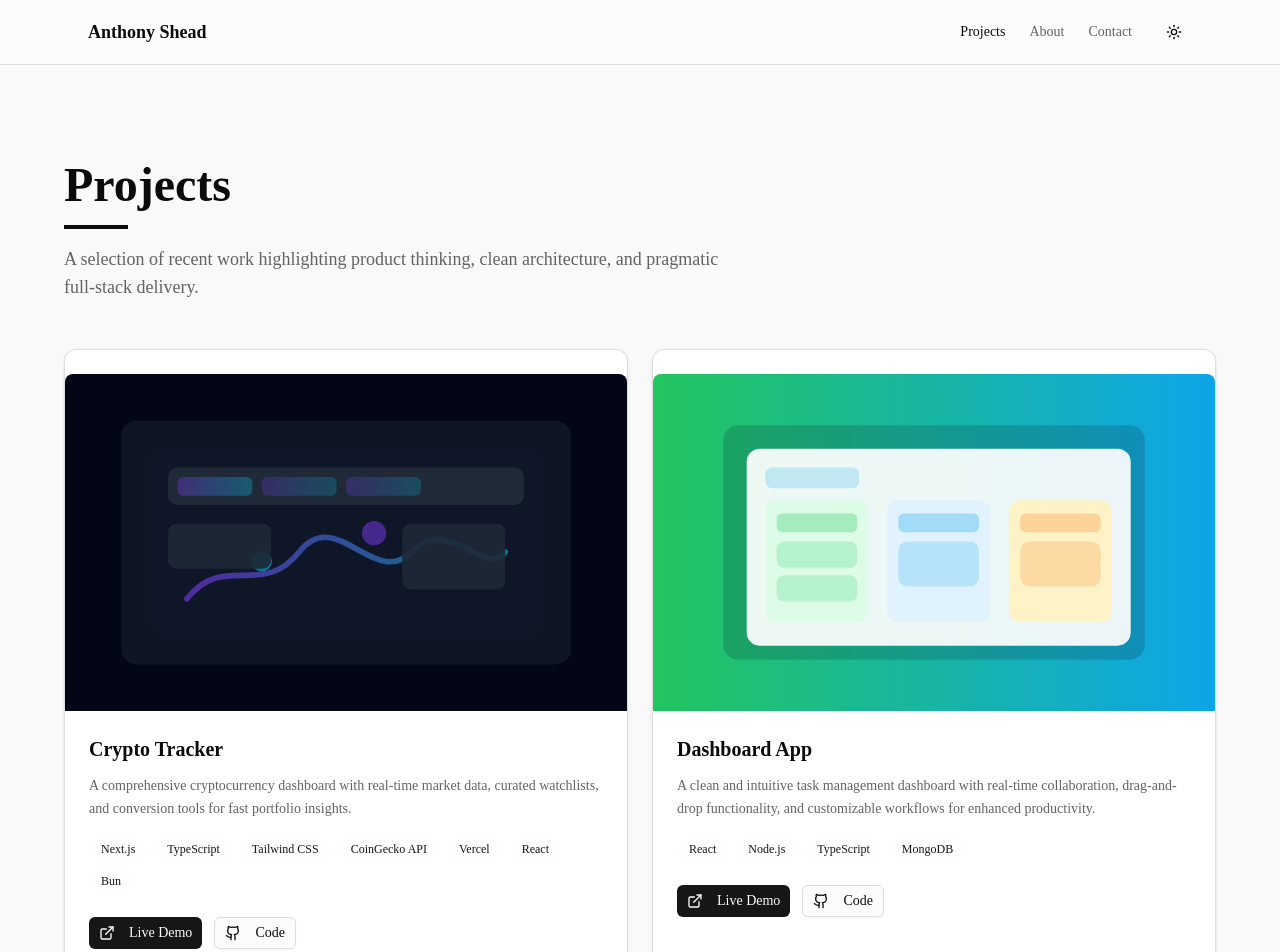
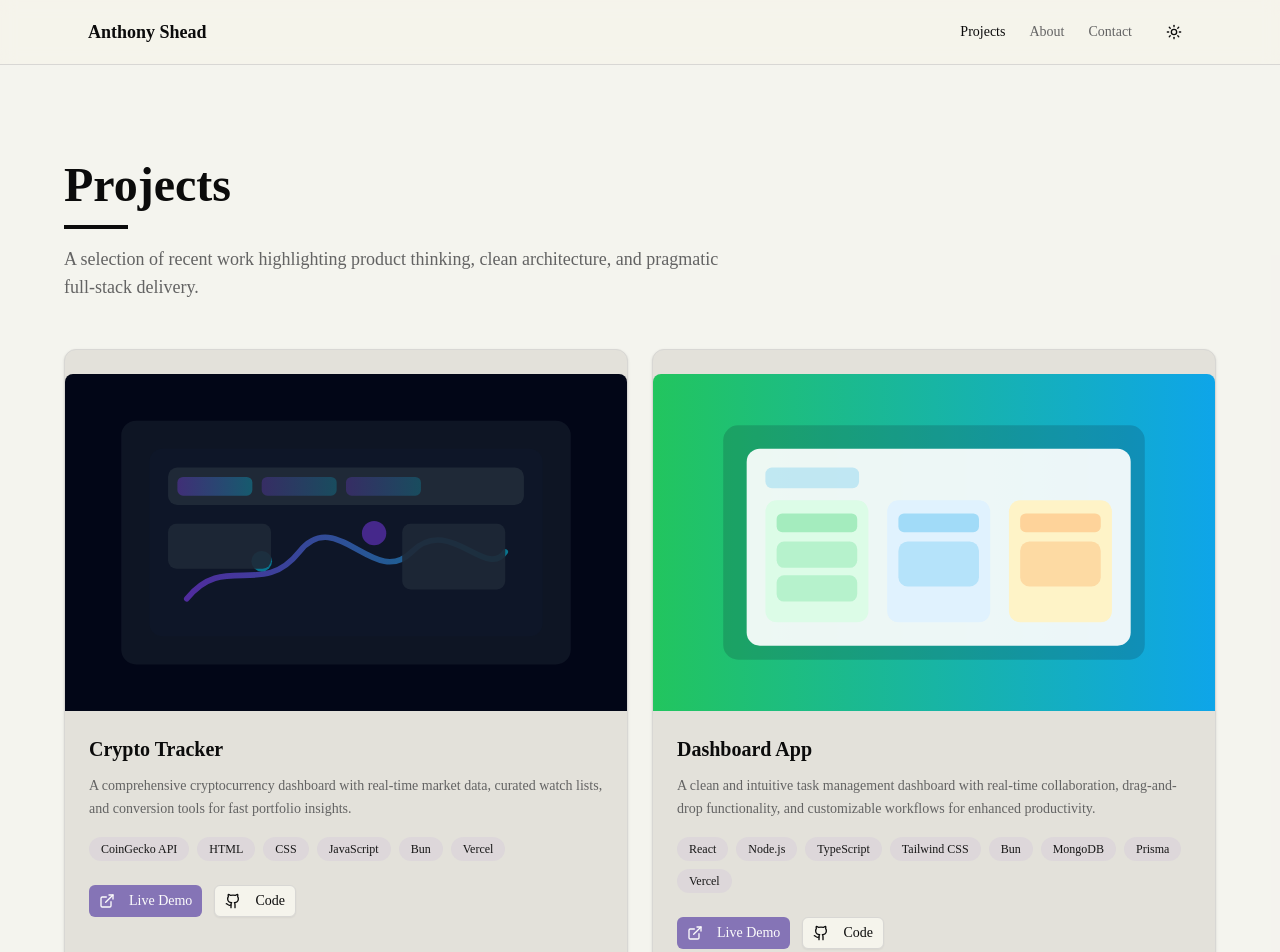
Before and after one commit to Drakeze/Portfolio, a Next.js app: page /projects in a window 1280 px wide. Shown: the top 952 px of the page. Built offline with nearby package versions, Linux system fonts and the light colour scheme.

Commit message:
(feat): Styles
-changed colors light / dark mode
- vercal speed intergration

```diff
--- a/app/about/page.tsx
+++ b/app/about/page.tsx
@@ -19,34 +19,6 @@ const aboutParagraphs = [
   "Hi, I’m Anthony Shead — a full-stack developer who loves turning ideas into intuitive products. I’m steadily working toward polyglot-level proficiency while completing the IBM Full-Stack JavaScript Developer certification and expanding the service catalog for my studio, Soren Tech.",
   "Right now my toolkit leans on Next.js, TypeScript, Tailwind CSS, and MongoDB, and I’m actively leveling up my backend automation and cloud workflows with Python, Redis, Docker, and AWS. Every engagement is an opportunity to blend user-centered thinking with reliable engineering.",
   "Outside of code you’ll find me in the pool, at the gym, or exploring new games — all outlets that keep me creative and balanced. If you’d like to collaborate, let’s connect! I run two GitHub accounts (Drakeze and DrakezeWinds) so feel free to explore both.",
-]
-
-const skills: SkillCategory[] = [
-  {
-    category: "Frontend",
-    icon: <Code className="h-5 w-5" />,
-    technologies: ["React", "Next.js", "TypeScript", "Tailwind CSS", "HTML", "CSS"],
-  },
-  {
-    category: "Backend",
-    icon: <Zap className="h-5 w-5" />,
-    technologies: ["Node.js", "MongoDB", "Prisma", "REST APIs", "Server Actions"],
-  },
-  {
-    category: "Tools",
-    icon: <Users className="h-5 w-5" />,
-    technologies: ["Git & GitHub", "Vercel", "Bun"],
-  },
-  {
-    category: "Exploring Next (Backend)",
-    icon: <Zap className="h-5 w-5" />,
-    technologies: ["Python", "Redis", "Docker"],
-  },
-  {
-    category: "Currently Learning (Cloud)",
-    icon: <Users className="h-5 w-5" />,
-    technologies: ["AWS", "Analytics", "Testing Libraries"],
-  },
 ]
 
 const experiences = [
@@ -163,7 +135,8 @@ export default function AboutPage() {
           </div>
         </div>
 
-        <SkillsSection skills={skills} title="Skills & Focus Areas" className="mb-12" />
+        <SkillsSection />
+
         <div className="border-t pt-12 space-y-8">
           <Card className="p-6">
             <div className="flex items-center gap-2 mb-4">
--- a/app/globals.css
+++ b/app/globals.css
@@ -5,23 +5,23 @@
 
 :root {
   /* Neutral color palette for clean, minimal portfolio */
-  --background: oklch(0.99 0 0);
+  --background: oklch(0.965 0.01 95); /* warm light gray */
   --foreground: oklch(0.15 0 0);
-  --card: oklch(1 0 0);
+  --card: oklch(0.91 0.01 95); /* soft contrast gray */
   --card-foreground: oklch(0.15 0 0);
   --popover: oklch(1 0 0);
   --popover-foreground: oklch(0.15 0 0);
-  --primary: oklch(0.2 0 0);
+  --primary: oklch(0.60 0.10 295); /* pastel lavender */
   --primary-foreground: oklch(0.99 0 0);
   --secondary: oklch(0.96 0 0);
   --secondary-foreground: oklch(0.2 0 0);
   --muted: oklch(0.96 0 0);
   --muted-foreground: oklch(0.5 0 0);
-  --accent: oklch(0.95 0 0);
+  --accent: oklch(0.68 0.12 305);  /* soft pink hover */
   --accent-foreground: oklch(0.2 0 0);
   --destructive: oklch(0.55 0.22 25);
   --destructive-foreground: oklch(0.99 0 0);
-  --border: oklch(0.9 0 0);
+  --border: oklch(0.88 0.005 95);
   --input: oklch(0.9 0 0);
   --ring: oklch(0.4 0 0);
   --chart-1: oklch(0.65 0.15 250);
@@ -42,23 +42,23 @@
 
 .dark {
   /* Dark mode with high contrast for readability */
-  --background: oklch(0.12 0 0);
+  --background: oklch(0.18 0.01 95); /* soft warm charcoal */
   --foreground: oklch(0.98 0 0);
-  --card: oklch(0.15 0 0);
+  --card: oklch(0.22 0.01 95); /* lifted surface */
   --card-foreground: oklch(0.98 0 0);
   --popover: oklch(0.15 0 0);
   --popover-foreground: oklch(0.98 0 0);
-  --primary: oklch(0.98 0 0);
+  --primary: oklch(0.72 0.08 295); /* soft lavender */
   --primary-foreground: oklch(0.12 0 0);
-  --secondary: oklch(0.25 0 0);
+  --secondary: oklch(0.26 0.005 95);
   --secondary-foreground: oklch(0.98 0 0);
-  --muted: oklch(0.25 0 0);
+  --muted: oklch(0.26 0.005 95);
   --muted-foreground: oklch(0.65 0 0);
-  --accent: oklch(0.28 0 0);
+  --accent: oklch(0.62 0.10 305); /* pastel pink */
   --accent-foreground: oklch(0.98 0 0);
   --destructive: oklch(0.45 0.18 25);
   --destructive-foreground: oklch(0.98 0 0);
-  --border: oklch(0.25 0 0);
+  --border: oklch(0.30 0.005 95);
   --input: oklch(0.25 0 0);
   --ring: oklch(0.6 0 0);
   --chart-1: oklch(0.65 0.15 250);
--- a/app/layout.tsx
+++ b/app/layout.tsx
@@ -1,7 +1,7 @@
 import type React from "react"
 import type { Metadata } from "next"
 import { Analytics } from "@vercel/analytics/next"
-
+import { SpeedInsights } from "@vercel/speed-insights/next"
 import { Footer } from "@/components/footer"
 import { Navigation } from "@/components/navigation"
 import { ThemeProvider } from "@/components/theme-provider"
--- /dev/null
+++ b/components/sections/skillsection.tsx
@@ -0,0 +1,81 @@
+"use client";
+
+import { Code, Zap, Users } from "lucide-react";
+import { Card } from "@/components/ui/card";
+
+type SkillCategory = {
+  category: string;
+  icon: React.ReactNode;
+  technologies: string[];
+};
+
+export default function SkillsSection() {
+  const skills: SkillCategory[] = [
+    {
+      category: "Frontend",
+      icon: <Code className="h-5 w-5" />,
+      technologies: [
+        "React",
+        "Next.js",
+        "TypeScript",
+        "Tailwind CSS",
+        "HTML",
+        "CSS",
+      ],
+    },
+    {
+      category: "Backend",
+      icon: <Zap className="h-5 w-5" />,
+      technologies: [
+        "Node.js",
+        "MongoDB",
+        "Prisma",
+        "REST APIs",
+        "Server Actions",
+      ],
+    },
+    {
+      category: "Tools",
+      icon: <Users className="h-5 w-5" />,
+      technologies: ["Git & GitHub", "Vercel", "Bun"],
+    },
+    {
+      category: "Exploring Next (Backend)",
+      icon: <Zap className="h-5 w-5" />,
+      technologies: ["Python", "Redis", "Docker"],
+    },
+    {
+      category: "Currently Learning (Cloud)",
+      icon: <Users className="h-5 w-5" />,
+      technologies: ["AWS", "Analytics", "Testing Libraries"],
+    },
+  ];
+
+  return (
+    <section className="mb-12">
+      <h2 className="text-2xl font-semibold mb-6">
+        Skills & Focus Areas
+      </h2>
+
+      <div className="grid gap-6 sm:grid-cols-2 lg:grid-cols-3">
+        {skills.map((skill) => (
+          <Card
+            key={skill.category}
+            className="p-5 hover:shadow-md transition"
+          >
+            <div className="flex items-center gap-2 mb-3">
+              {skill.icon}
+              <h3 className="font-medium">{skill.category}</h3>
+            </div>
+
+            <ul className="space-y-1 text-sm text-muted-foreground">
+              {skill.technologies.map((tech) => (
+                <li key={tech}>• {tech}</li>
+              ))}
+            </ul>
+          </Card>
+        ))}
+      </div>
+    </section>
+  );
+}
--- a/lib/projects.ts
+++ b/lib/projects.ts
@@ -11,9 +11,9 @@ export const projects: Project[] = [
   {
     title: "Crypto Tracker",
     description:
-      "A comprehensive cryptocurrency dashboard with real-time market data, curated watchlists, and conversion tools for fast portfolio insights.",
+      "A comprehensive cryptocurrency dashboard with real-time market data, curated watch lists, and conversion tools for fast portfolio insights.",
     image: "/projects/crypto-tracker.svg",
-    tags: ["Next.js", "TypeScript", "Tailwind CSS", "CoinGecko API", "Vercel", "React","Bun"],
+    tags: ["CoinGecko API", "HTML", "CSS", "JavaScript","Bun", "Vercel"],
     liveUrl: "https://drakeze-crypto-tracker.vercel.app/",
     githubUrl: "https://github.com/Drakeze/CT-app",
   },
@@ -22,7 +22,7 @@ export const projects: Project[] = [
     description:
       "A clean and intuitive task management dashboard with real-time collaboration, drag-and-drop functionality, and customizable workflows for enhanced productivity.",
     image: "/projects/productivity-dashboard.svg",
-    tags: ["React", "Node.js", "TypeScript", "MongoDB"],
+    tags: ["React", "Node.js", "TypeScript", "Tailwind CSS","Bun", "MongoDB", "Prisma", "Vercel"],
     liveUrl: "https://dashboard-drakeze.vercel.app",
     githubUrl: "https://github.com/Drakeze/Dashboard",
   },
@@ -31,7 +31,7 @@ export const projects: Project[] = [
     description:
       "Content-driven blog platform with MDX-style posts, rich typography, and responsive layouts for long-form writing.",
     image: "/projects/blogging-platform.svg",
-    tags: ["Next.js", "Tailwind CSS", "TypeScript", "React", "Vercel", "Bun"],
+    tags: ["Next.js", "Tailwind CSS", "TypeScript", "React", "Vercel", "Bun","MongoDB", "Prisma", "GraphQL","Patreon API","LinkedIn API", "Reddit API"],
     liveUrl: "https://drakeze-blog.vercel.app/",
     githubUrl: "https://github.com/Drakeze/Blog",
   },
@@ -40,7 +40,7 @@ export const projects: Project[] = [
     description:
       "This is a modern, responsive website built for Soren Tech, showcasing a New company specializing in web development and digital solutions.",
     image: "/projects/community-site.svg",
-    tags: ["Next.js", "TypeScript", "Tailwind CSS", "Vercel", "PnPm",],
+    tags: ["Next.js", "TypeScript", "Tailwind CSS", "Vercel", "PnPm", "Prisma", "GraphQL", "React","MongoDB"],
     liveUrl: "https://SorenLab.com",
     githubUrl: "https://github.com/SorenLab",
   },
@@ -49,7 +49,7 @@ export const projects: Project[] = [
     description:
       "A sustainability-focused web platform promoting eco-friendly practices and environmental awareness through modern web technologies.",
     image: "/projects/earth-plus.svg",
-    tags: ["React", "JavaScript", "CSS", "TypreScript", "Tailwind CSS", "Vercel"],
+    tags: ["React", "JavaScript", "CSS", "TypreScript", "Tailwind CSS", "Vercel", "PnPm", "MongoDB"],
     liveUrl: "https://earth-plus.vercel.app/",
     githubUrl: "https://github.com/EarthPlus-Organization/EP-Mono",
   },
--- a/package.json
+++ b/package.json
@@ -41,6 +41,7 @@
     "@radix-ui/react-tooltip": "1.1.6",
     "@tanstack/react-query": "^5.90.19",
     "@vercel/analytics": "1.3.1",
+    "@vercel/speed-insights": "^1.3.1",
     "autoprefixer": "^10.4.23",
     "class-variance-authority": "^0.7.1",
     "clsx": "^2.1.1",
```
Also changed, not shown: 2 other files (tests, documents, lock files or other folders).
